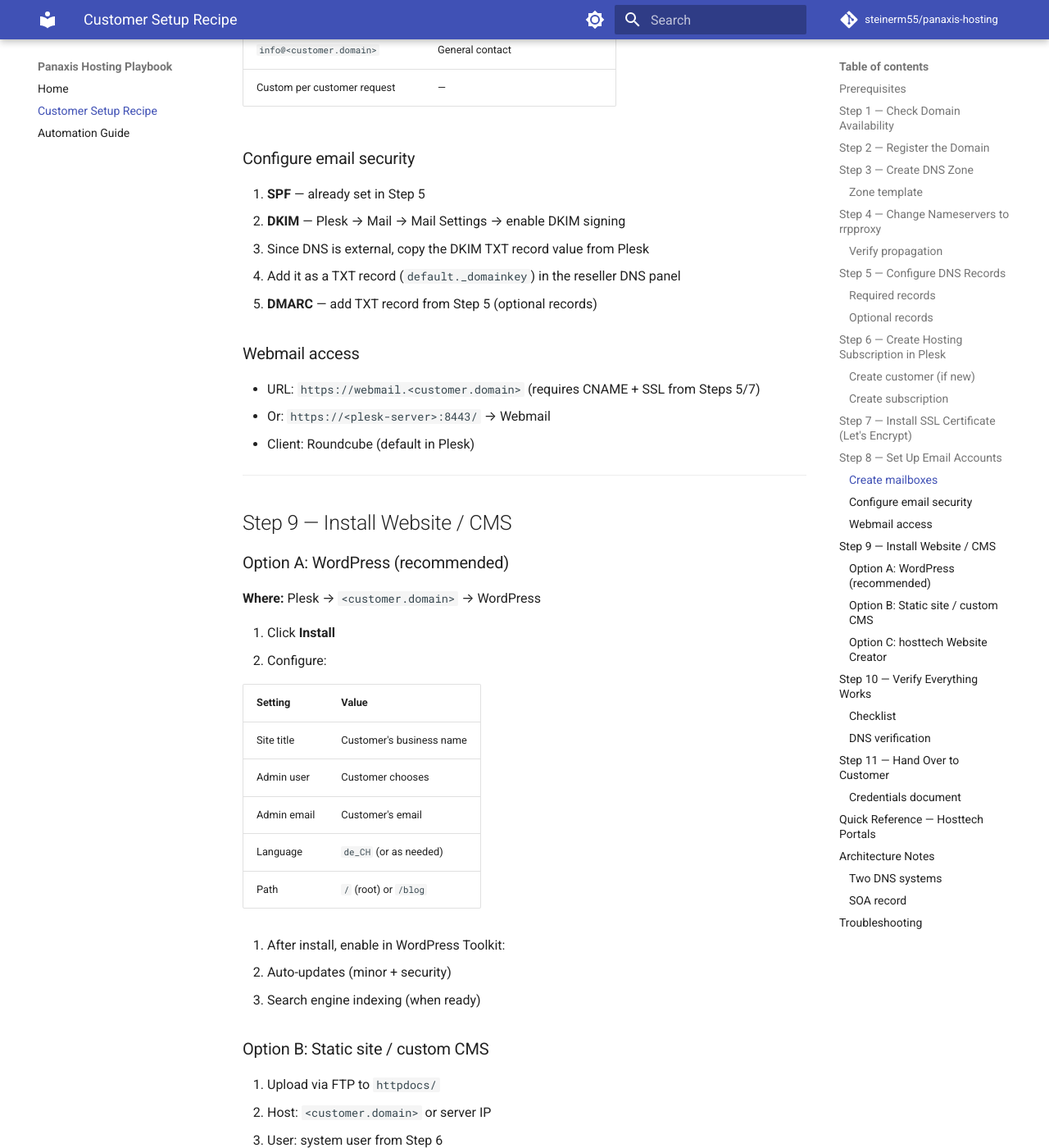
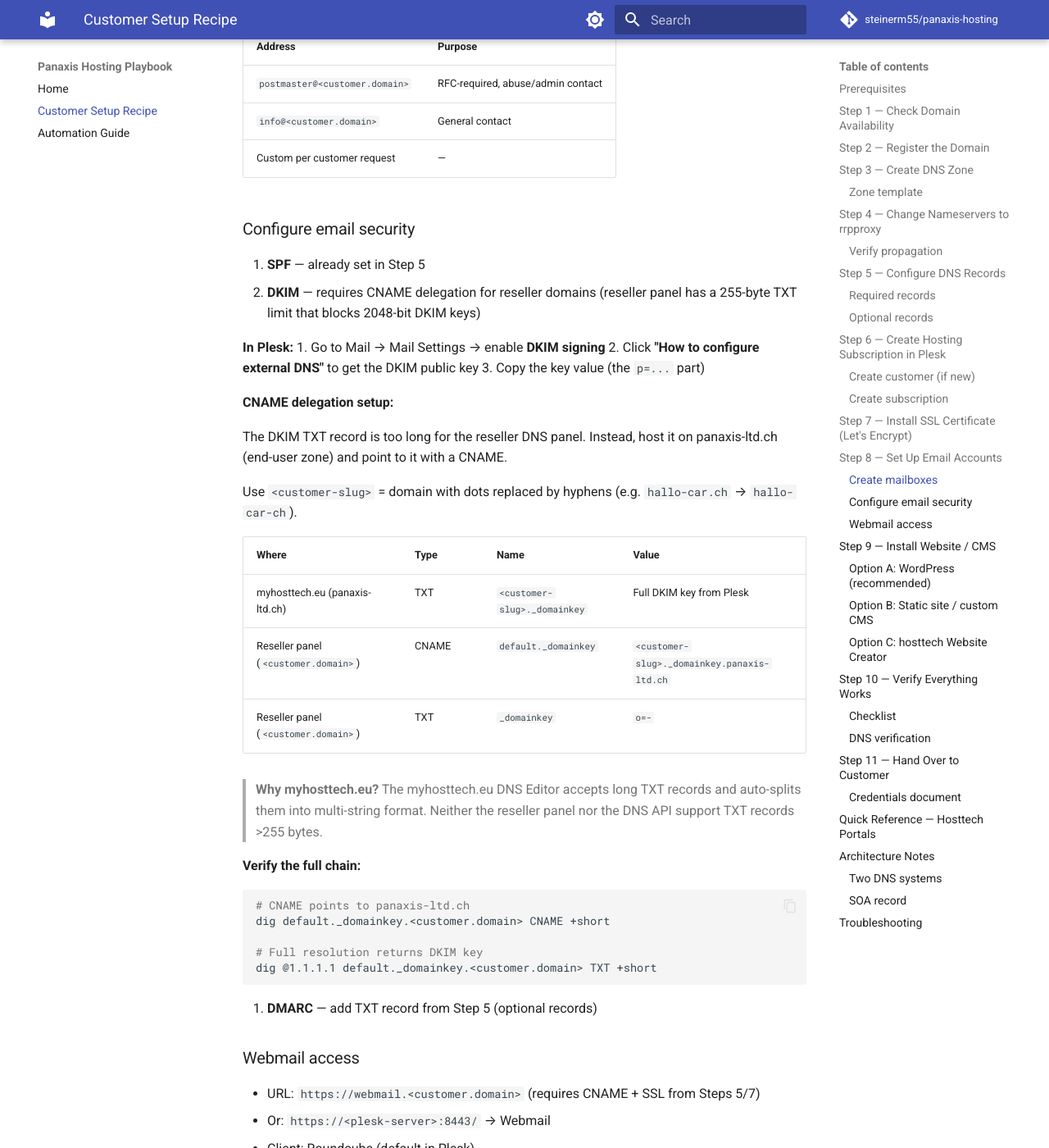
Before and after one commit to steinerm55/panaxis-hosting, an MkDocs documentation site: the page built from docs/customer-setup-recipe.md, in a window 1280 px wide and 1400 px high, scrolled down 5762 px. Shown: the whole window at 82% size. Built offline with MkDocs 1.6.1 and Material for MkDocs 9.7.7, drawn with Linux system fonts in a browser that asks for light colours; comment, search, counter and statistics services are not loaded; some of the changed text lies outside the part shown.

Commit message:
Add DKIM CNAME delegation approach for reseller domains
Reseller panel and DNS API both have a 255-byte TXT limit that blocks
2048-bit DKIM keys. Use CNAME delegation via panaxis-ltd.ch (end-user
zone on myhosttech.eu which supports long TXT records) as the standard
workaround. Updated recipe Step 8, zone template, and troubleshooting.

````diff
--- a/docs/customer-setup-recipe.md
+++ b/docs/customer-setup-recipe.md
@@ -121,8 +121,9 @@
 
 | Type | Name | Value | Purpose |
 |------|------|-------|---------|
+| TXT | `_domainkey` | `o=-` | DKIM policy (outbound signing only) |
+| CNAME | `default._domainkey` | `<customer-slug>._domainkey.panaxis-ltd.ch` | DKIM key (via CNAME delegation, see Step 8) |
 | TXT | `_dmarc` | `v=DMARC1; p=quarantine; rua=mailto:postmaster@<customer.domain>` | DMARC policy |
-| TXT | `default._domainkey` | (from Plesk DKIM setup) | DKIM signing |
 | AAAA | `@` | `<ipv6-address>` | IPv6 support |
 
 > **Use CNAMEs, not A records** for subdomains (`www`, `mail`, `webmail`). If the server IP changes, you only update the root A record.
@@ -202,9 +203,36 @@
 ### Configure email security
 
 1. **SPF** — already set in Step 5
-2. **DKIM** — Plesk → Mail → Mail Settings → enable DKIM signing
-   - Since DNS is external, copy the DKIM TXT record value from Plesk
-   - Add it as a TXT record (`default._domainkey`) in the reseller DNS panel
+2. **DKIM** — requires CNAME delegation for reseller domains (reseller panel has a 255-byte TXT limit that blocks 2048-bit DKIM keys)
+
+   **In Plesk:**
+   1. Go to Mail → Mail Settings → enable **DKIM signing**
+   2. Click **"How to configure external DNS"** to get the DKIM public key
+   3. Copy the key value (the `p=...` part)
+
+   **CNAME delegation setup:**
+
+   The DKIM TXT record is too long for the reseller DNS panel. Instead, host it on panaxis-ltd.ch (end-user zone) and point to it with a CNAME.
+
+   Use `<customer-slug>` = domain with dots replaced by hyphens (e.g. `hallo-car.ch` → `hallo-car-ch`).
+
+   | Where | Type | Name | Value |
+   |-------|------|------|-------|
+   | myhosttech.eu (panaxis-ltd.ch) | TXT | `<customer-slug>._domainkey` | Full DKIM key from Plesk |
+   | Reseller panel (`<customer.domain>`) | CNAME | `default._domainkey` | `<customer-slug>._domainkey.panaxis-ltd.ch` |
+   | Reseller panel (`<customer.domain>`) | TXT | `_domainkey` | `o=-` |
+
+   > **Why myhosttech.eu?** The myhosttech.eu DNS Editor accepts long TXT records and auto-splits them into multi-string format. Neither the reseller panel nor the DNS API support TXT records >255 bytes.
+
+   **Verify the full chain:**
+   ```bash
+   # CNAME points to panaxis-ltd.ch
+   dig default._domainkey.<customer.domain> CNAME +short
+
+   # Full resolution returns DKIM key
+   dig @1.1.1.1 default._domainkey.<customer.domain> TXT +short
+   ```
+
 3. **DMARC** — add TXT record from Step 5 (optional records)
 
 ### Webmail access
@@ -357,7 +385,11 @@
 | SSL certificate error | DNS not yet propagated when Let's Encrypt tried | Wait for DNS, retry in Plesk SSL settings |
 | SSL cert name mismatch | Old/wrong cert still active | Reissue Let's Encrypt in Plesk |
 | Email bouncing | MX points to wrong server | Verify MX points to `<customer.domain>` (Plesk mail) not `mail1.hosttech.eu` |
-| Email marked as spam | Missing DKIM/DMARC | Enable DKIM in Plesk, add DKIM TXT record to DNS, add DMARC record |
+| Email marked as spam | Missing DKIM/DMARC | Enable DKIM in Plesk, set up CNAME delegation (Step 8), add DMARC record |
+| DKIM TXT too long for reseller panel | 2048-bit key exceeds 255-byte limit | Use CNAME delegation via panaxis-ltd.ch (Step 8) |
+| DKIM TXT too long for API | WAF blocks payloads >255 bytes | Add via myhosttech.eu web UI instead (auto-splits long TXT) |
+| Plesk rejects domain ("resolves to another server") | A record points to old IP | Update A record to Plesk server IP first, then add domain in Plesk |
+| Let's Encrypt fails (AAAA record) | AAAA record points to unassigned IPv6 | Delete the AAAA record, then retry SSL |
 | FTP timeout | Wrong port or firewall | Use port 21 (FTP) or 22 (SFTP), check Plesk firewall |
 | "403 Forbidden" on website | Empty `httpdocs/` or wrong permissions | Upload `index.html`/`index.php`, check file permissions (644/755) |
 | WordPress white screen | PHP memory limit or plugin conflict | Plesk → PHP Settings → increase `memory_limit` |
````
Also changed, not shown: 2 other files.
